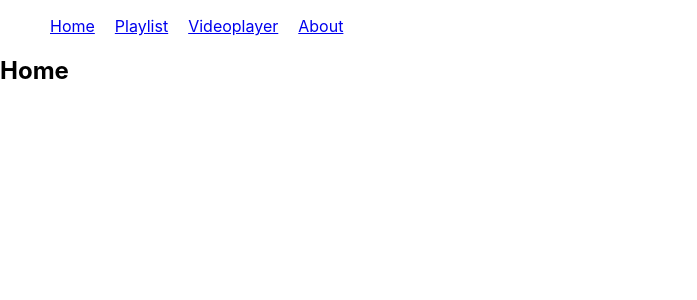
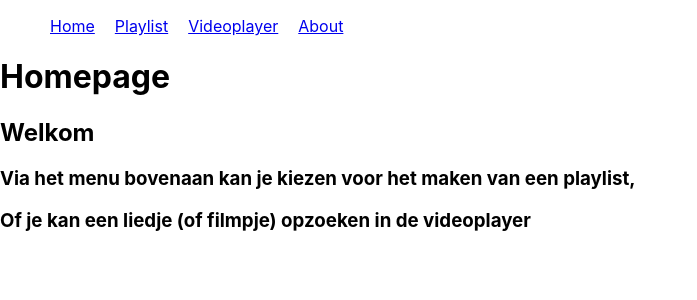
Before and after one commit to Melvin-DeJong/eindopdracht_week5_playlist, a React (Create React App) app: page / in a window 1280 px wide. Shown: the top 300 px of the page, without its empty margins (0-697 px from the left). Built offline with nearby package versions, Linux system fonts and the light colour scheme.

Commit message:
latest updates - clean code - update menu/routing

```diff
--- a/src/App.js
+++ b/src/App.js
@@ -1,6 +1,6 @@
 import React from "react";
 import "./App.css";
-import PlayList from "./components/PlayList";
+import PlayList from "./components/playlist/PlayList";
 import VideoPlayer from "./VideoPlayer";
 import {
   BrowserRouter as Router,
@@ -37,13 +37,13 @@ function App() {
             <Playlist />
           </Route>
           <Route path="/about">
-            <About />
+            <AboutPage />
           </Route>
           <Route path="/videoplayer">
             <Videoplayer />
           </Route>
           <Route path="/">
-            <Home />
+            <Homepage />
           </Route>
         </Switch>
       </div>
@@ -51,8 +51,13 @@ function App() {
   );
 }
 
-function Home() {
-  return <h2>Home</h2>;
+function Homepage() {
+  return <div>
+    <h1>Homepage</h1>
+    <h2>Welkom</h2>
+    <h3>Via het menu bovenaan kan je kiezen voor het maken van een playlist,</h3>
+    <h3>Of je kan een liedje (of filmpje) opzoeken in de videoplayer</h3>
+    </div>;
 }
 
 function Videoplayer() {
@@ -63,8 +68,18 @@ function Playlist() {
   return <div className="app"> <PlayList /></div>;
 }
 
-function About() {
-  return <h2>About</h2>;
+function AboutPage() {
+  return <div>
+    <h1>About</h1>
+    <h2>Welkom</h2>
+    <h3>About me:</h3>
+    <p>Hi! Ik ben Melvin de Jong, 23 jaar oud. Momenteel volg ik de front-end opleiding van Winc-Academy.</p>
+    <br></br>
+    <h3>Over dit project:</h3>
+    <p>Een Single Page Application (SPA) waarin je al je favoriete lievelingsliedjes kunt opslaan met rating. En een videoplayer waarmee je muziek (of andere filmpjes) van youtube kunt afspelen</p>
+    <p>De videoplayer is gemaakt met de youtube api</p>
+    <p><i>(Indien de videoplayer niet werk zit de api aan zijn max requests)</i> </p>
+    </div>;
 }
 
 export default App;
--- a/src/VideoPlayer.js
+++ b/src/VideoPlayer.js
@@ -1,10 +1,10 @@
 import React, {Component} from 'react';
 import YTSearch from 'youtube-api-search';
-import SearchBar from './components/SearchBar';
-import VideoList from './components/VideoList';
-import VideoDetail from './components/VideoDetails';
+import SearchBar from './components/videoplayer/SearchBar';
+import VideoList from './components/videoplayer/VideoList';
+import VideoDetail from './components/videoplayer/VideoDetails';
 
-const API_KEY = 'AIzaSyDlFoVPYOEtzZhMM28g7ntKblxO3-5BOZI';
+const API_KEY = 'AIzaSyBFwOlr0LcaD4_s11U4f0LLNGMb9Qi8uAw';
 
 class VideoPlayer extends Component{
   constructor() {
```
Also changed, not shown: src/components/playlist/ListOfSongs.js (renamed from src/components/ListOfSongs.js), src/components/playlist/PlayList.js (renamed from src/components/PlayList.js), src/components/playlist/PlayListHeader.js (renamed from src/components/PlayListHeader.js), src/components/playlist/PlayListItem.js (renamed from src/components/PlayListItem.js), src/components/playlist/SongInput.js (renamed from src/components/SongInput.js), src/components/videoplayer/SearchBar.js (renamed from src/components/SearchBar.js), src/components/videoplayer/VideoDetails.js (renamed from src/components/VideoDetails.js), src/components/videoplayer/VideoList.js (renamed from src/components/VideoList.js), src/components/videoplayer/VideoListItem.js (renamed from src/components/VideoListItem.js).
